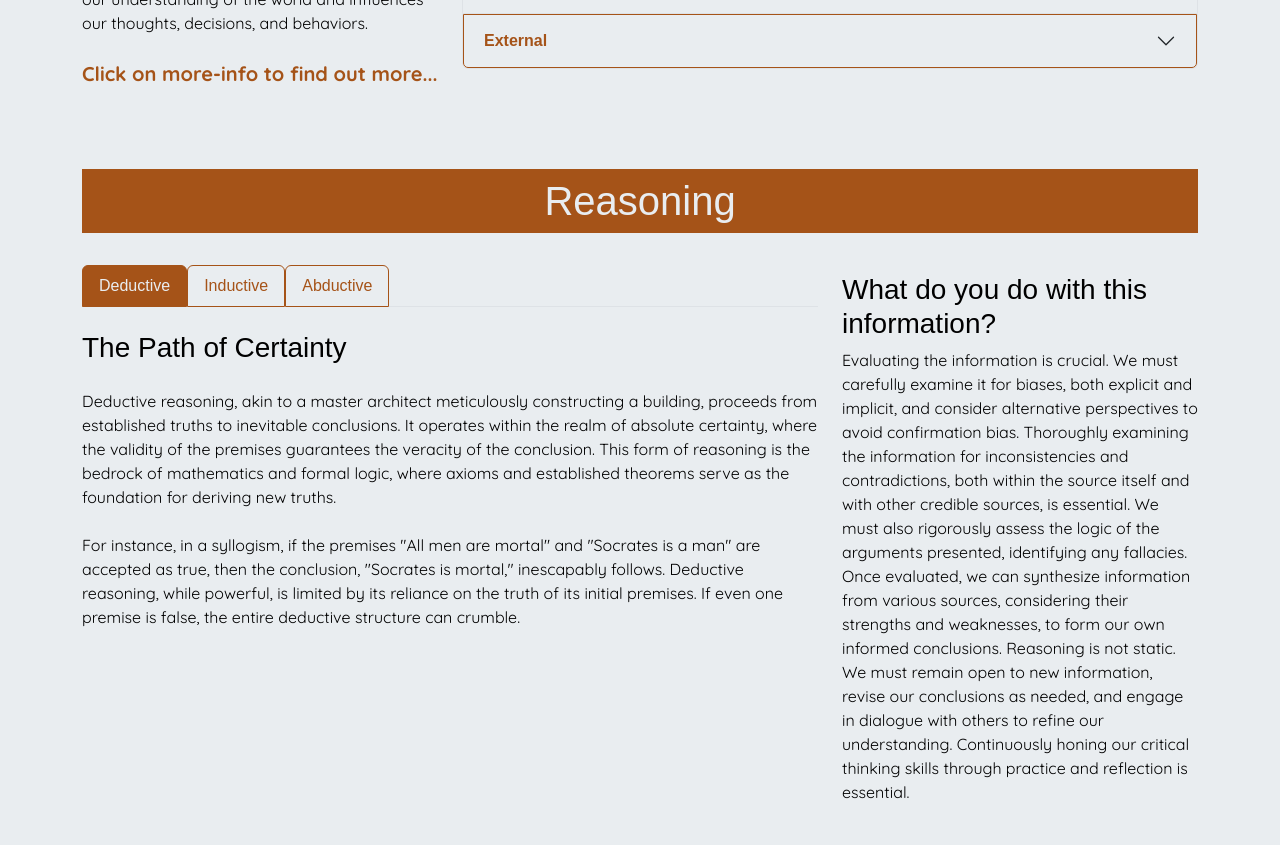
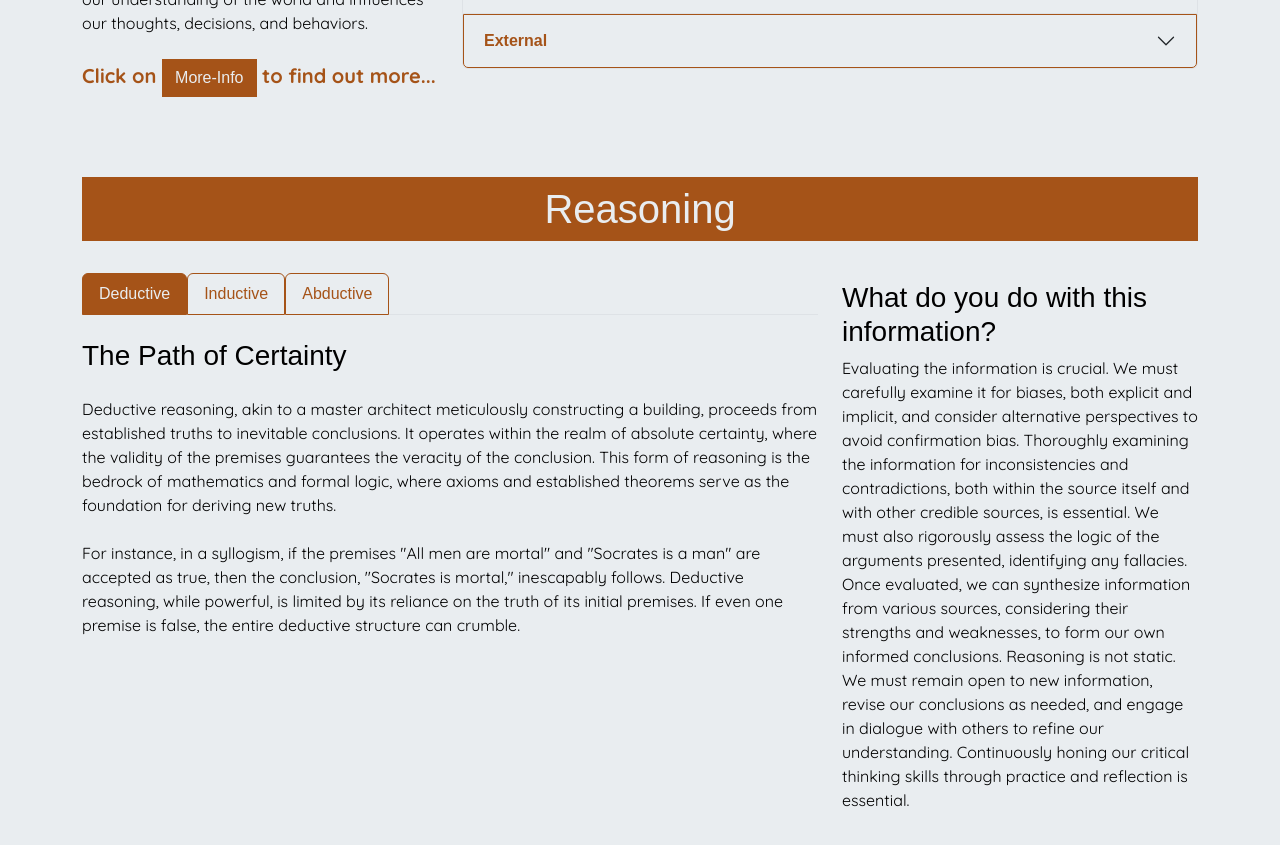
Before and after one commit to joe-aswonvos/ci-bootstrap-individual-project, a plain HTML site: page index.html in a window 1280 px wide. Shown: the part 1056-1901 px from the top of the page. Drawn offline with nearby package versions, Linux system fonts and the light colour scheme; a web font is replaced by a local one.

Commit message:
Add false button style to source section instructions

```diff
--- a/assets/css/style.css
+++ b/assets/css/style.css
@@ -128,6 +128,16 @@ section {
 
 #sources {
     border-radius: 0;
+}
+
+.info-button {
+    border-radius: 0;
+    background-color: var(--primary-color);
+    color: var(--tertiary-color);
+    font-family: var(--primary-font);
+    border: 1px solid var(--primary-color);
+    text-align: center;
+    pointer-events: none;
 }
 
 .btn[data-bs-toggle="offcanvas"] {
--- a/index.html
+++ b/index.html
@@ -94,7 +94,7 @@
             decisions, and behaviors.
           </p>
           <p class="mb-4 instructions">
-            Click on more-info to find out more...
+            Click on <span class="btn info-button">More-Info</span> to find out more...
           </p>
         </div>
         <!-- Right hand side/bottom accordion containing clickable cards which open an off canvas from the left -->
```
Also changed, not shown: 1 other file.
